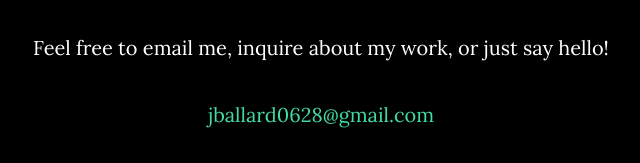
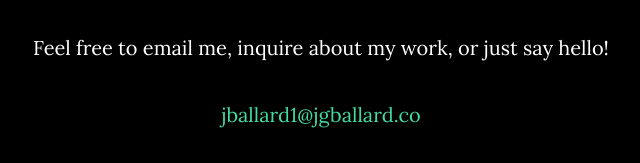
Before and after one commit to tudoxukno/JGBallard-Portfolio, a website: page public/index.html in a window 1280 px wide. Shown: the part 2681-2844 px from the top of the page, 319-959 px from the left. Drawn offline with nearby package versions, Linux system fonts and the light colour scheme; some packages are replaced by stand-ins of ours.

Commit message:
updated business email

```diff
--- a/public/index.html
+++ b/public/index.html
@@ -156,7 +156,7 @@
             <div class="col-lg-8 col-lg-offset-2">
                 <h2>Contact Me</h2>
                 <p>Feel free to email me, inquire about my work, or just say hello!</p>
-                <p><a href="mailto:jballard0628@gmail.com">jballard0628@gmail.com</a></p>
+                <p><a href="mailto:jballard0628@gmail.com">jballard1@jgballard.co</a></p>
 
                 <ul class="list-inline banner-social-buttons">
                     <li>
```
